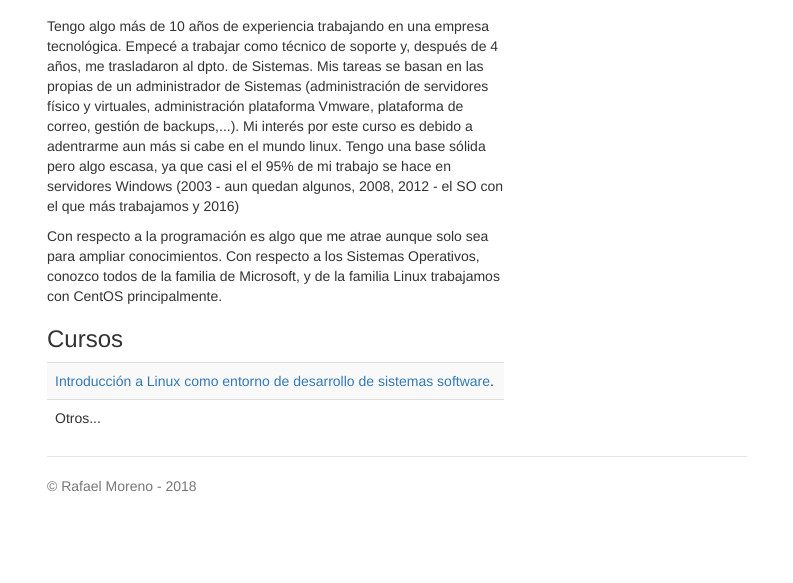
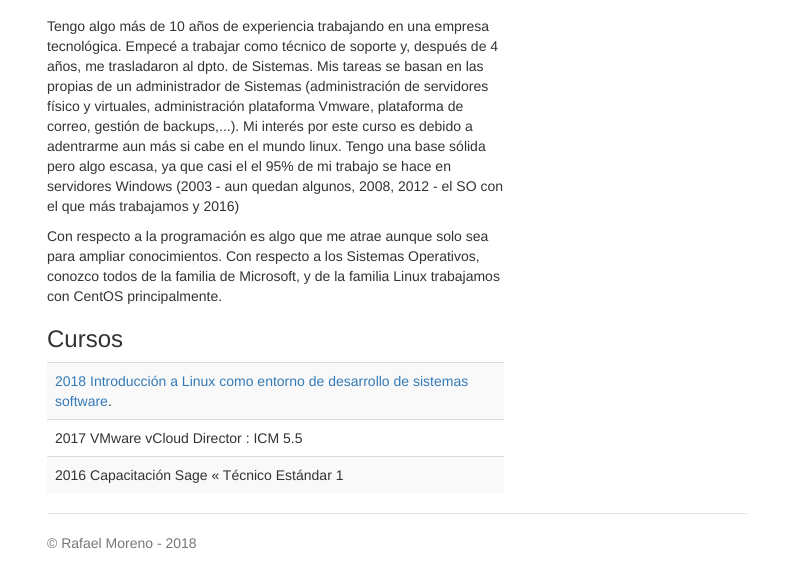
Before and after one commit to rmorenop/rmorenop.github.io, a plain HTML site: page index.html in a window 1280 px wide. Shown: the part 218-801 px from the top of the page, without its empty margins (243-1036 px from the left). Drawn offline with nearby package versions, Linux system fonts and the light colour scheme.

Commit message:
Modificaciones 3.2

```diff
--- a/index.html
+++ b/index.html
@@ -8,7 +8,7 @@
     <meta name="author" content="Rafael Moreno Partida">
 
     <!--Sustituir por los datos del alumno-->
-    <title>Nombre y Apellido(s)</title>
+    <title>Rafael Moreno Partida</title>
 
     <link href="css/bootstrap.min.css" rel="stylesheet">
     <link href="css/style.css" rel="stylesheet">
@@ -34,7 +34,7 @@
       <!--Sustituir por los datos del alumno-->
       <p><a href="http://twitter.com/usuario" target="blank"><img src="img/twitter-icon.jpg" width=25></a>
       <!--Sustituir por los datos del alumno-->
-      <a href="http://github.com/rmorenop" target="blank"><img src="img/github-icon.png" width=25></a>
+      <a href="https://rmorenop.github.io/" target="blank"><img src="img/github-icon.png" width=25></a>
       <!--Sustituir por los datos del alumno-->
       <a href="https://www.linkedin.com/in/rafa-moreno-13534463" target="blank"><img src="img/linkedin-icon.png" width=25></a>
     </div>
@@ -51,8 +51,9 @@
 
           <h3>Cursos</h3>
           <table class='table table-striped'>
-            <tr><td><a href="https://www.miriadax.net" target="blank">Introducción a Linux como entorno de desarrollo de sistemas software</a>.</td></tr>
-            <tr><td>Otros...</td></tr>
+            <tr><td><a href="https://www.miriadax.net" target="blank">2018 Introducción a Linux como entorno de desarrollo de sistemas software</a>.</td></tr>
+            <tr><td> 2017 VMware vCloud Director : ICM 5.5</td></tr>
+            <tr><td> 2016 Capacitación Sage « Técnico Estándar 1</td></tr>
           </table>
         </div>
       </div>
```
